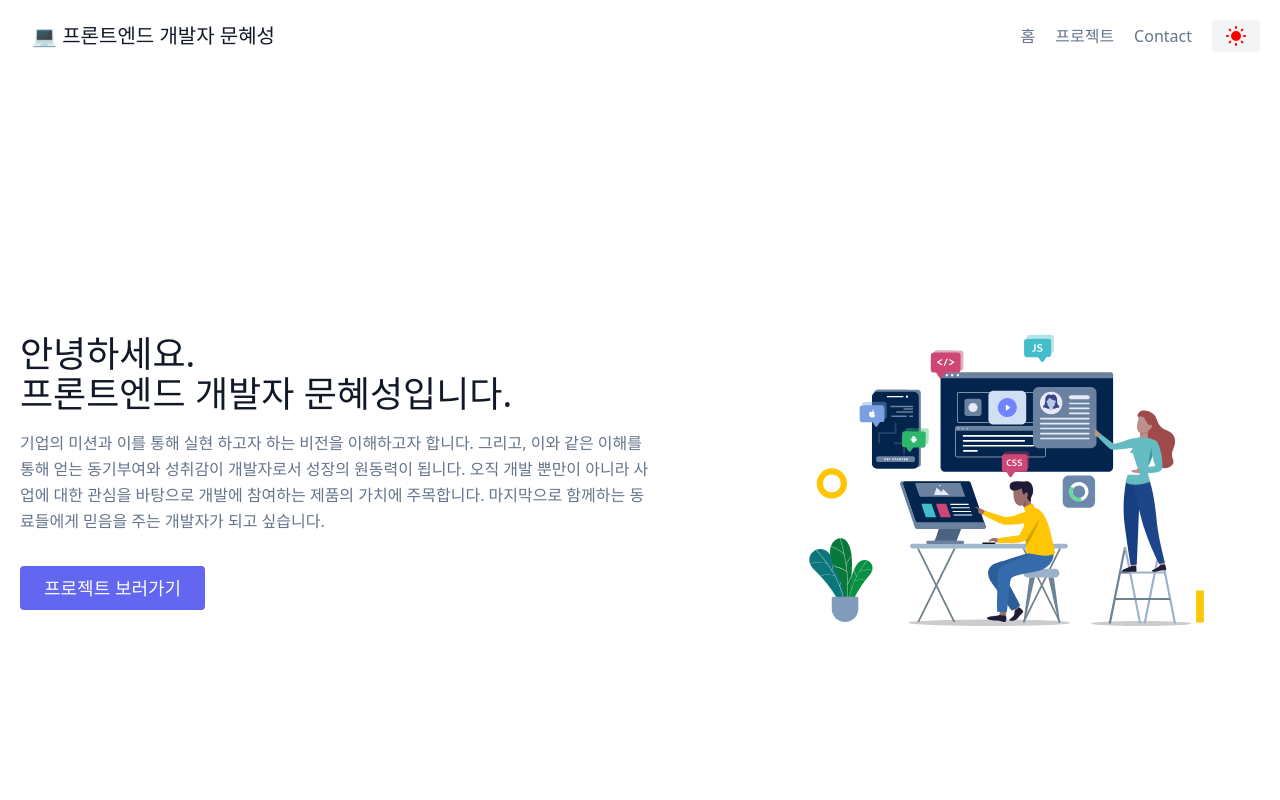
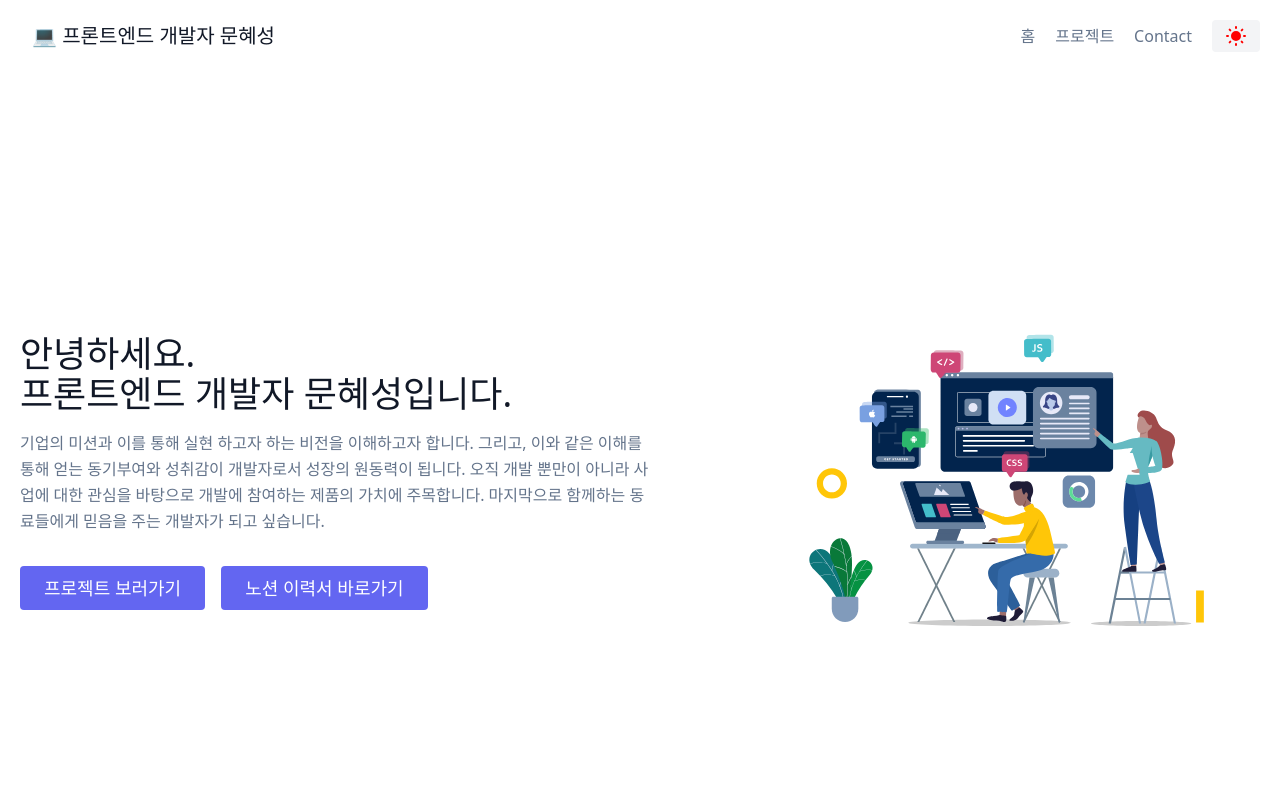
Before and after one commit to Moonhyeseong/nextJS-portfolio, a Next.js app: page / in a window 1280 px wide. Shown: the top 800 px of the page. Built offline with nearby package versions, Linux system fonts and the light colour scheme.

Commit message:
modify: 다크모드 컬러 변경, 노션이력서 버튼 추가

```diff
--- a/components/home/hero.js
+++ b/components/home/hero.js
@@ -19,6 +19,11 @@ export default function Hero() {
           <Link href="/projects">
             <a className="btn-project">프로젝트 보러가기</a>
           </Link>
+          <Link href="https://excellent-plane-237.notion.site/1771ac6d287445ab99afee52feaf54dd">
+            <a className="btn-project" target="_blank">
+              노션 이력서 바로가기
+            </a>
+          </Link>
         </div>
       </div>
       <div className="lg:max-w-lg lg:w-full md:w-1/2 w-5/6">
--- a/styles/globals.css
+++ b/styles/globals.css
@@ -3,11 +3,11 @@
 @tailwind utilities;
 
 .bg-primary {
-  @apply bg-white dark:bg-slate-800;
+  @apply bg-white dark:bg-gray-800;
 }
 
 .btn-project {
-  @apply inline-flex text-white dark:text-white bg-indigo-500 border-0 py-2 px-6 focus:outline-none hover:bg-indigo-600 rounded text-lg;
+  @apply inline-flex mr-4 text-white dark:text-white bg-indigo-500 border-0 py-2 px-6 focus:outline-none hover:bg-indigo-600 rounded text-lg;
 }
 
 h1,
@@ -25,7 +25,7 @@ footer {
 }
 
 a {
-  @apply text-slate-500 hover:text-slate-700 dark:text-slate-400 dark:hover:text-slate-50;
+  @apply text-slate-500 hover:text-slate-700 dark:text-slate-300 dark:hover:text-slate-50;
 }
 
 p {
```
